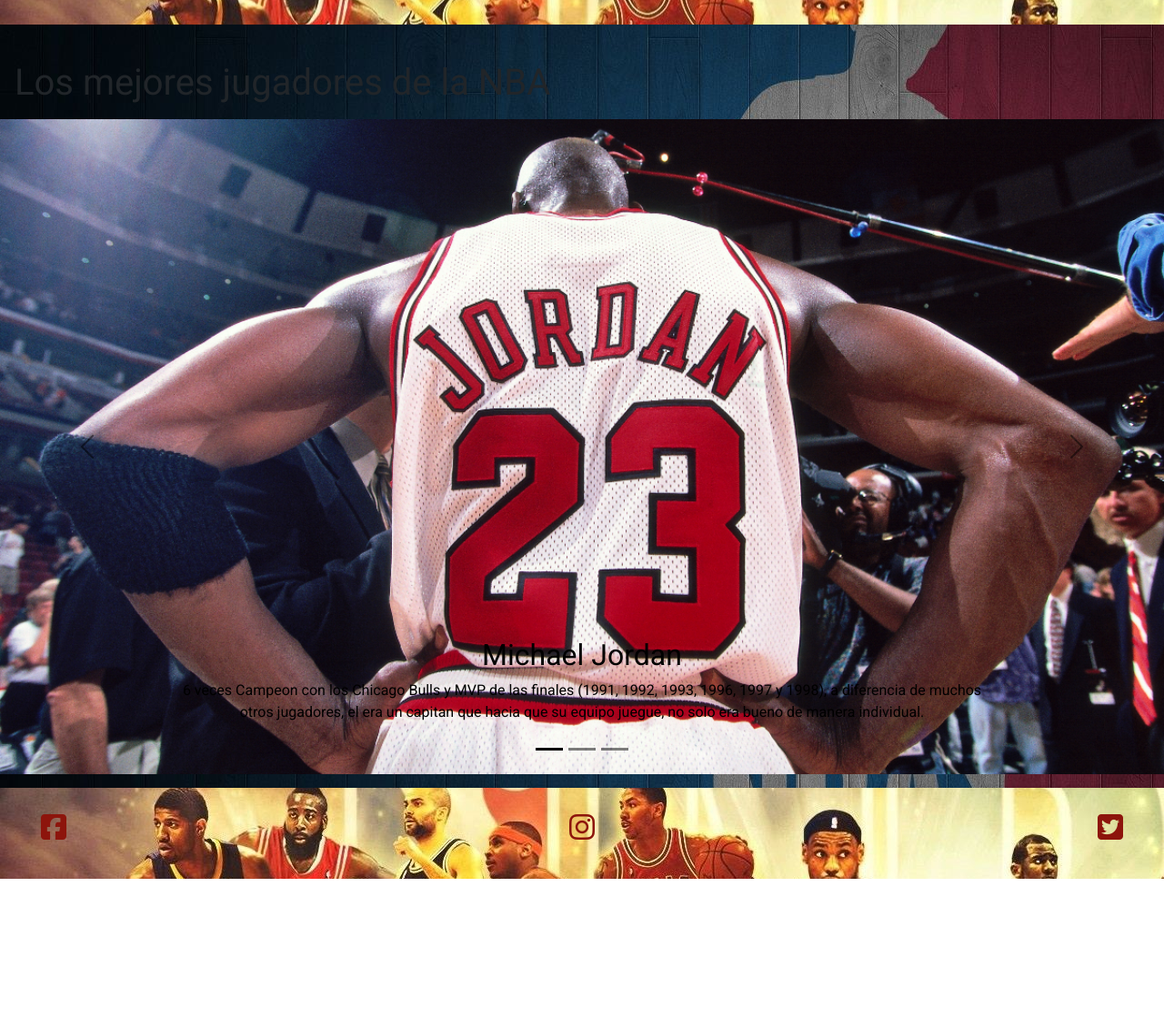
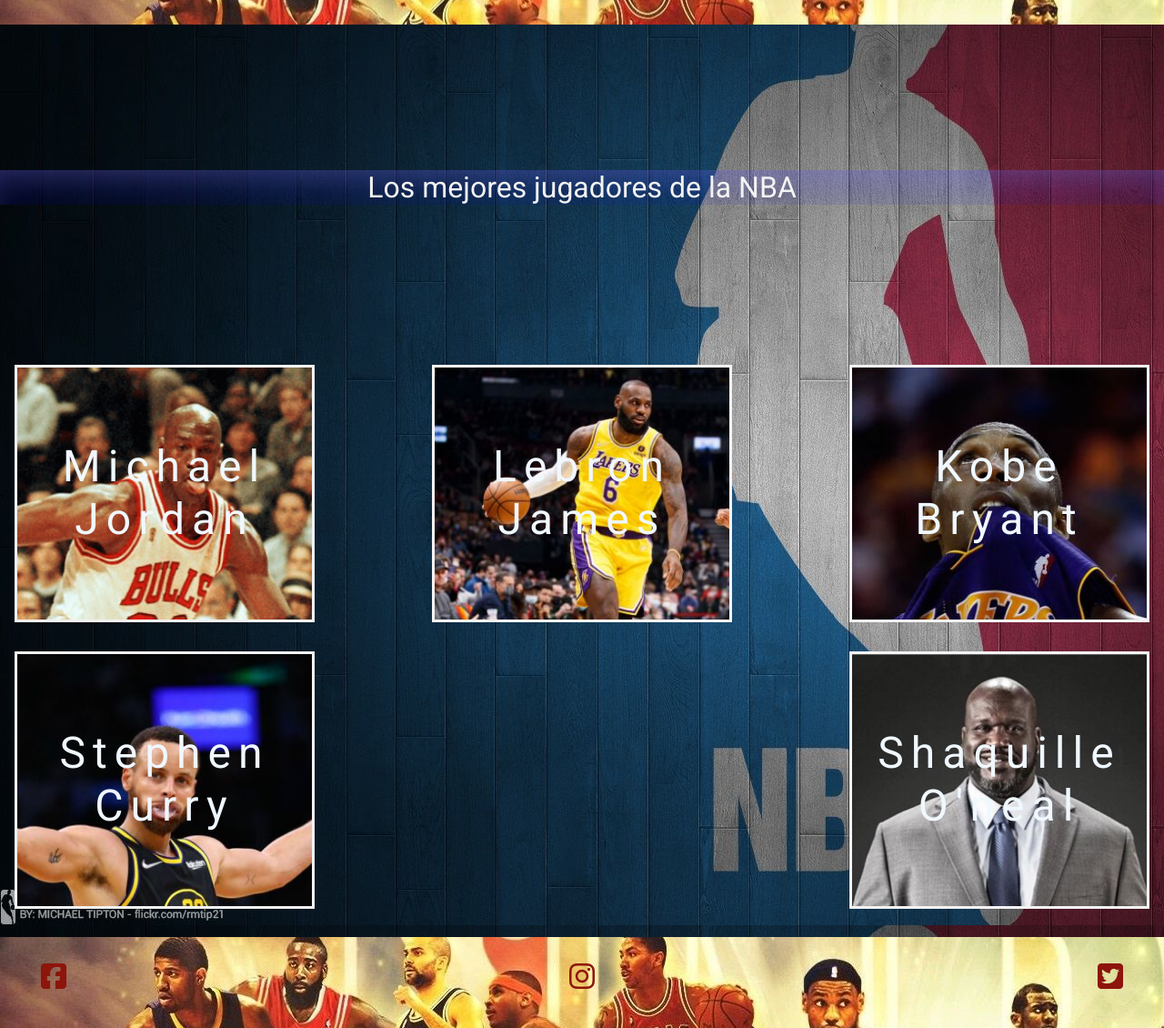
Before and after one commit to VazquezJuan/desafio-sass-nba, a website: page pages/jugadores.html in a window 1280 px wide. Shown: the part 63-1193 px from the top of the page at 91% size. Before the commit the page ends 1029 px from the top, so only its background shows below. Drawn offline with nearby package versions, Linux system fonts and the light colour scheme.

Commit message:
Agrego seccion Jugadores

```diff
--- a/pages/jugadores.html
+++ b/pages/jugadores.html
@@ -5,8 +5,10 @@
 	<meta charset="UTF-8">
 	<meta http-equiv="X-UA-Compatible" content="IE=edge">
 	<meta name="viewport" content="width=device-width, initial-scale=1.0">
-  <meta name="description" content="NBA Noticias es una pagina no oficial de la nba, donde se actualiza todo el tiempo para ver en vivo las primicias de este deporte">
-  <meta name="keywords" content="Baloncesto, Basquet, Spalding, Nba, Basketball, Deportes, Noticias basquet, lakers, celtics, bulls, michael jordan, lebron james, kobe bryant, steph curry">
+	<meta name="description"
+		content="NBA Noticias es una pagina no oficial de la nba, donde se actualiza todo el tiempo para ver en vivo las primicias de este deporte">
+	<meta name="keywords"
+		content="Baloncesto, Basquet, Spalding, Nba, Basketball, Deportes, Noticias basquet, lakers, celtics, bulls, michael jordan, lebron james, kobe bryant, steph curry">
 	<link rel="icon" href="../assets/nbalogo.jpg">
 	<script src="https://kit.fontawesome.com/b6d7194d5a.js" crossorigin="anonymous"></script>
 	<link href="https://cdn.jsdelivr.net/npm/bootstrap@5.2.0-beta1/dist/css/bootstrap.min.css" rel="stylesheet"
@@ -41,52 +43,54 @@
 	</header>
 
 	<main>
-    <h1 class="m-3 tracking-in-contract-bck-top">Los mejores jugadores de la NBA</h1>
-    <div id="carouselExampleDark" class="carousel carousel-dark slide" data-bs-ride="carousel">
-      <div class="carousel-indicators">
-        <button type="button" data-bs-target="#carouselExampleDark" data-bs-slide-to="0" class="active"
-          aria-current="true" aria-label="Slide 1"></button>
-        <button type="button" data-bs-target="#carouselExampleDark" data-bs-slide-to="1" aria-label="Slide 2"></button>
-        <button type="button" data-bs-target="#carouselExampleDark" data-bs-slide-to="2" aria-label="Slide 3"></button>
-      </div>
-      <div class="carousel-inner">
-        <div class="carousel-item active" data-bs-interval="10000">
-          <img src="../assets/jugadores/Michael-Jordan-carrousel.jpg" class="d-block w-100" alt="">
-          <div class="carousel-caption d-none d-md-block">
-            <h2>Michael Jordan</h2>
-            <p>6 veces Campeon con los Chicago Bulls y MVP de las finales (1991, 1992, 1993, 1996, 1997 y 1998), a
-              diferencia de muchos otros jugadores, el era un capitan que hacia que su equipo juegue, no solo era bueno
-              de manera individual.</p>
+		<h1 class="tittle__jugadores">Los mejores jugadores de la NBA</h1>
+		<!-- Inicio Grid Layout jugadores -->
+		<div class="container__jugadores">
+			<div class="card__jugadores">
+				<img src="../assets/jugadores/mj-nba.png" alt="michael jordan">
+				<div class="layer">
+					<h1>Michael Jordan</h1>
+					<p></p>
 				</div>
 			</div>
-        <div class="carousel-item" data-bs-interval="2000">
-          <img src="../assets/jugadores/kobe-bryant-carrousel.jpeg" class="d-block w-100" alt="">
-          <div class="carousel-caption d-none d-md-block">
-            <h2>Kobe Bryant</h2>
-            <p>5 veces Campeón de la NBA con los Angeles lakers y MVP de las finales en 2009 y 2010(2000, 2001, 2002,
-              2009 y 2010), junto con Shaquille O'Neal ganaron sus primeros 3 anillos seguidos (2000,2001,2002)</p>
+			<div class="card__jugadores">
+				<img src="../assets/jugadores/lebron-nba.jpg" alt="Lebron James">
+				<div class="layer">
+					<h1>Lebron James</h1>
+					<p></p>
 				</div>
 			</div>
-        <div class="carousel-item">
-          <img src="../assets/jugadores/lebron-james-carrousel.jpg" class="d-block w-100" alt="">
-          <div class="carousel-caption d-none d-md-block">
-            <h2>Lebron James</h2>
-            <p>4 veces Campeón de la NBA y MVP de las finales con los Heats en 2012 y 2013, junto a otro de los grandes
-              jugadores de la NBA Dwyane Wade. En 2016 sale campeon con los Cleveland Cavaliers junto a Kyrie Irving y
-              su ultimo anillo que fue en 2020 lo gano en los Angeles Lakers (2012, 2013, 2016 y 2020).
-            </p>
+			<div class="card__jugadores">
+				<img src="../assets/jugadores/kobe-nba.jpg" alt="Kobe Bryant">
+				<div class="layer">
+					<h1>Kobe Bryant</h1>
+					<p></p>
+				</div>
+			</div>
+			<div class="card__jugadores">
+				<img src="../assets/jugadores/steph-nba.jpg" alt="Steph Curry">
+				<div class="layer">
+					<h1>Stephen Curry</h1>
+					<p></p>
+				</div>
+			</div>
+			<div class="card__jugadores">
+				<img src="../assets/jugadores/shaq-nba.jpg" alt="Shaquille O'neal">
+				<div class="layer">
+					<h1>Shaquille O'neal</h1>
+					<p></p>
 				</div>
 			</div>
 		</div>
-      <button class="carousel-control-prev" type="button" data-bs-target="#carouselExampleDark" data-bs-slide="prev">
-        <span class="carousel-control-prev-icon" aria-hidden="true"></span>
-        <span class="visually-hidden">Previous</span>
-      </button>
-      <button class="carousel-control-next" type="button" data-bs-target="#carouselExampleDark" data-bs-slide="next">
-        <span class="carousel-control-next-icon" aria-hidden="true"></span>
-        <span class="visually-hidden">Next</span>
-      </button>
-    </div>
+
+
+
+
+
+		<!-- Ends Grid Layout Jugadores -->
+
+
+
 	</main>
 
 
--- a/scss/main.scss
+++ b/scss/main.scss
@@ -3,6 +3,7 @@
 @import "partials/index";
 @import "partials/responsive";
 @import "partials/equipos";
+@import "partials/jugadores";
 @import "partials/nosotros";
 @import "partials/entrenadores";
 @import "./utilities/tipografias";
--- a/scss/partials/_equipos.scss
+++ b/scss/partials/_equipos.scss
@@ -6,6 +6,7 @@
 main{
     .titulo__equipos{
         margin: auto;
+        margin-bottom: 5em;
         font-size: 2em;
         text-align: center;
         color: #f3f3f3;
--- a/scss/partials/_index.scss
+++ b/scss/partials/_index.scss
@@ -10,6 +10,7 @@
     font-family: 'Roboto', sans-serif;
     background-image: url(../assets/nba-bg.jpg);
 }
+
 
 
 
--- a/scss/partials/_jugadores.scss
+++ b/scss/partials/_jugadores.scss
@@ -0,0 +1,64 @@
+@import "../utilities/mixins";
+@import "../utilities/variables";
+
+
+main{
+    .tittle__jugadores{
+        width: auto;
+        height: auto;
+        margin: 5em auto;
+        font-size: 2em;
+        text-align: center;
+        color: #f3f3f3;
+        box-shadow: rgba(6, 6, 250, 0.25) 0px 30px 60px -12px inset, rgba(240, 225, 225, 0.3) 0px 18px 36px -18px inset;
+    }
+    .container__jugadores{
+        height: 100%;
+        width: 100%;
+        display: flex;
+        flex-wrap: wrap;
+        justify-content: space-between;
+        align-items: center;
+        .card__jugadores{
+            height: 440;
+            font-weight: bold;
+            width: 330px;
+            margin: 1rem;
+            position: relative;
+            cursor: pointer;
+            overflow: hidden;
+            border: #f3f3f3 3px solid;
+            &:hover img{
+                transform: scale(1.3);
+                border: #f3f3f3 3px solid;
+            }
+            & img{
+                width: 100%;
+                position: absolute;
+                transition: 1s;
+            }
+            & .layer{
+                text-align: center;
+                position: relative;
+                color: aliceblue;
+                letter-spacing: 0.5rem;
+                & h1{
+                    font-size: 3rem;
+                    margin-top: 5rem;
+                }
+                & p{
+                    font-size: 1.5rem;
+                    padding: 1.8rem 5rem;
+                }
+            }
+        }
+    }
+}
+
+
+
+
+
+@media (max-width: 360px){
+
+}
--- a/scss/partials/_responsive.scss
+++ b/scss/partials/_responsive.scss
@@ -10,7 +10,7 @@
             position: fixed;
             top: 80px;
             bottom: 0;
-            background-color: cornflowerblue;
+            background-color: rgb(8, 16, 31);
             width: 100%;
             height: 50vh;
             left: 0;
--- a/scss/utilities/_mixins.scss
+++ b/scss/utilities/_mixins.scss
@@ -23,3 +23,11 @@
     align-items: $align;
     flex-direction: $dire;
 }
+
+@mixin flexbox {
+    display: flex;
+    flex-wrap: wrap;
+    justify-content: center;
+    align-items: center;
+
+}
```
Also changed, not shown: assets/jugadores/Michael-Jordan-carrousel.jpg (deleted), assets/jugadores/curry3pt.jpg (deleted), assets/jugadores/kobe-bryant-carrousel.jpeg (deleted), assets/jugadores/kobe-nba.jpg (added), assets/jugadores/lebron-james-carrousel.jpg (deleted), assets/jugadores/lebron-nba.jpg (added), assets/jugadores/mj-nba.png (added), assets/jugadores/shaq-nba.jpg (added), assets/jugadores/steph-nba.jpg (added), assets/phil-jordan.jpg (added), css/style.css. Lines whose indentation alone changed are shown as unchanged.
